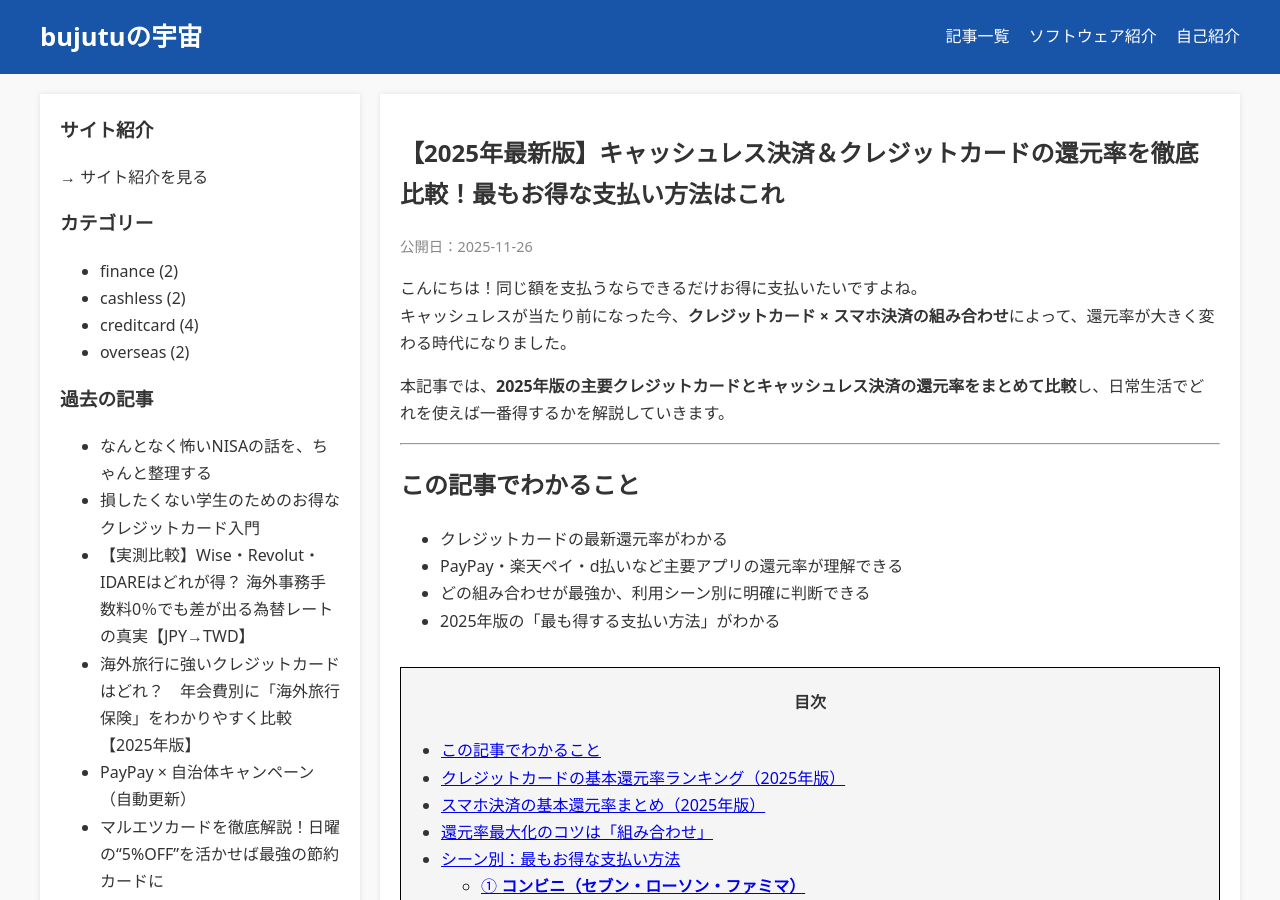
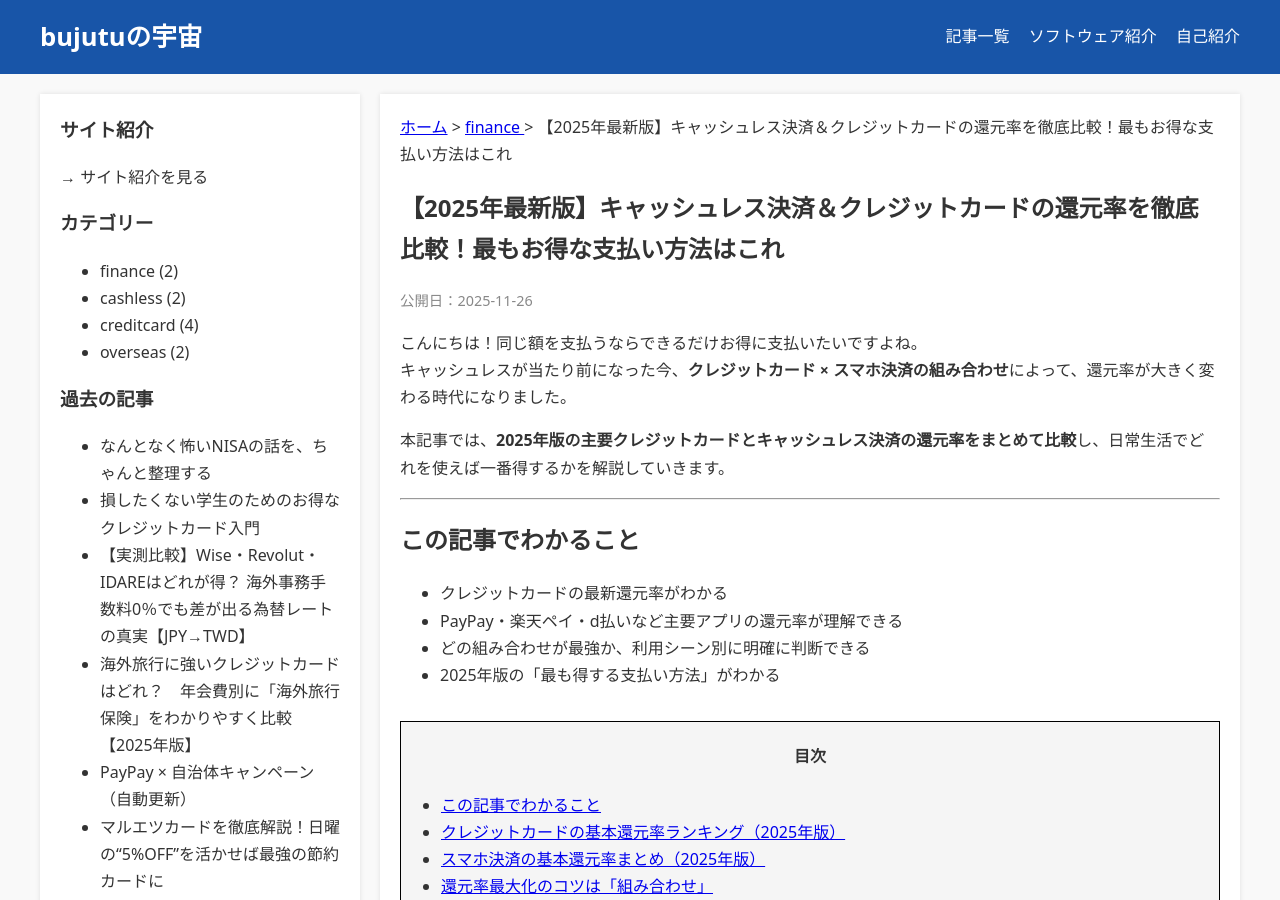
Before and after one commit to bujutu/bujutu.github.io, a Jekyll site: the page built from _posts/2025-11-26-01.md, in a window 1280 px wide and 900 px high. Built offline with Jekyll 4.4.1, drawn with Linux system fonts in a browser that asks for light colours.

Commit message:
Enhance post layout with breadcrumb and categories
Added breadcrumb navigation and category handling to post layout.

```diff
--- a/_layouts/post.html
+++ b/_layouts/post.html
@@ -2,6 +2,37 @@
 layout: default
 ---
 <article class="post">
+
+  {% assign category_names =
+  "cashless:キャッシュレス決済,creditcard:クレジットカード,overseas:海外・為替,finance:資産形成・金融知識"
+  | split: "," %}
+
+  {% if page.categories %}
+    {% assign main_category = page.categories[0] %}
+    {% assign category_label = main_category %}
+
+    {% for item in category_names %}
+      {% assign pair = item | split: ":" %}
+      {% if pair[0] == main_category %}
+        {% assign category_label = pair[1] %}
+      {% endif %}
+    {% endfor %}
+  {% endif %}
+
+  <nav class="breadcrumb">
+    <a href="/">ホーム</a>
+
+    {% if page.categories %}
+      {% assign main_category = page.categories[0] %}
+      &gt;
+      <a href="/categories/{{ main_category }}/">
+        {{ main_category }}
+      </a>
+    {% endif %}
+
+    &gt;
+    <span>{{ page.title }}</span>
+  </nav>
   <h1>{{ page.title }}</h1>
 
   <p class="date">
```
Lines whose indentation alone changed are shown as unchanged.
